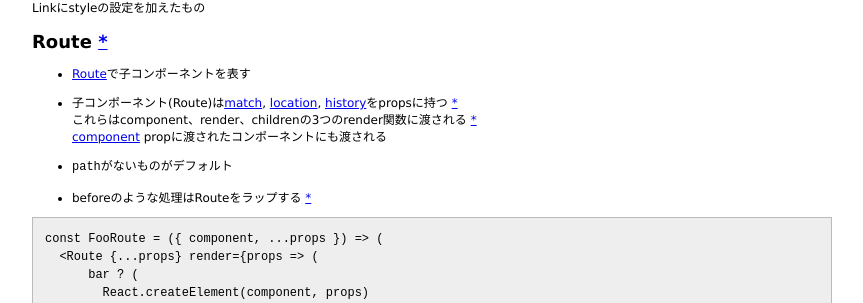
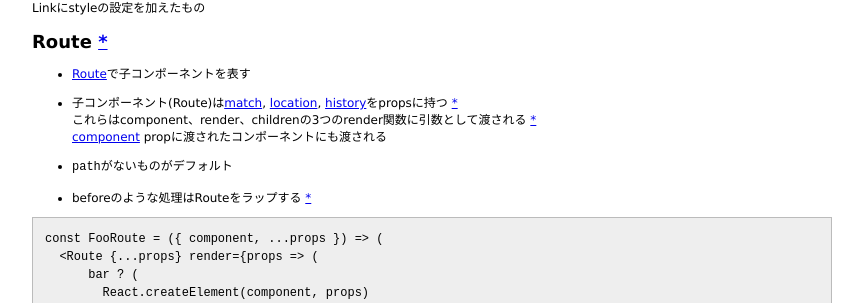
Before and after one commit to 38elements/38elements.github.com, a Jekyll site: the page built from _posts/2017-04-29-react-router.md, in a window 1280 px wide. Shown: the part 410-713 px from the top of the page, without its empty margins (208-1071 px from the left). Built offline with Jekyll 4.4.1, drawn with Linux system fonts in a browser that asks for light colours.

Commit message:
Update 2017-04-29-react-router.md

```diff
--- a/_posts/2017-04-29-react-router.md
+++ b/_posts/2017-04-29-react-router.md
@@ -31,7 +31,7 @@ Linkにstyleの設定を加えたもの
 * [Route](https://reacttraining.com/react-router/web/api/Route)で子コンポーネントを表す
 
 * 子コンポーネント(Route)は[match](https://reacttraining.com/react-router/web/api/match), [location](https://reacttraining.com/react-router/web/api/location), [history](https://reacttraining.com/react-router/web/api/history)をpropsに持つ [\*](https://reacttraining.com/react-router/web/api/Route/route-props)
-これらはcomponent、render、childrenの3つのrender関数に渡される [\*](https://reacttraining.com/react-router/web/api/Route/route-render-methods)
+これらはcomponent、render、childrenの3つのrender関数に引数として渡される [\*](https://reacttraining.com/react-router/web/api/Route/route-render-methods)
 [component](https://reacttraining.com/react-router/web/api/Route/component) propに渡されたコンポーネントにも渡される
 
 * `path`がないものがデフォルト
```
